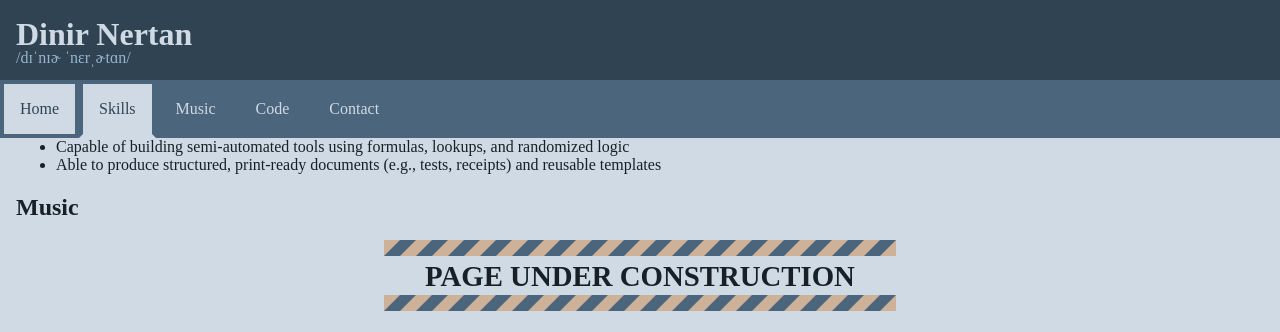
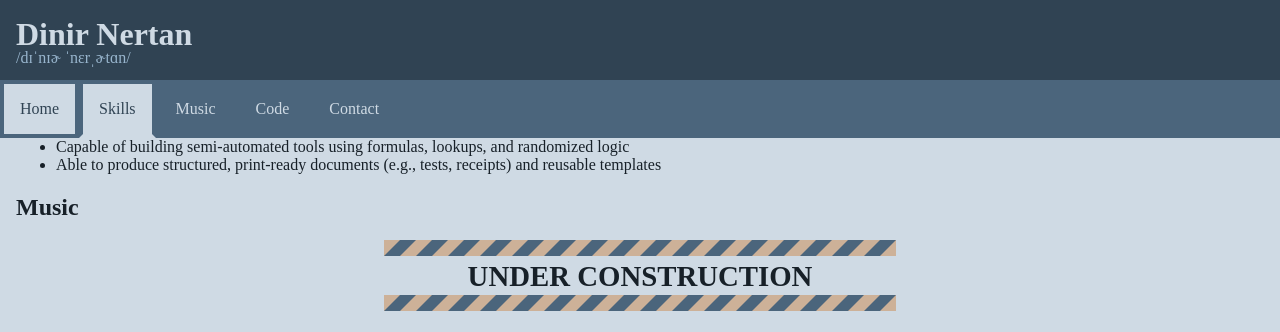
Before and after one commit to Dinir/dinir.github.io, a Jekyll site: the page built from index.md, in a window 1280 px wide and 900 px high, scrolled down 1817 px, cut to the strip 0-332 px from the top of the window. Built offline with Jekyll 4.4.1, drawn with Linux system fonts in a browser that asks for light colours.

Commit message:
change uc text

```diff
--- a/_includes/underconstruction.html
+++ b/_includes/underconstruction.html
@@ -6,7 +6,7 @@
     <div aria-hidden="true" class="uc-block2"></div>
     {% endfor %}
   </div>
-  <h1>PAGE UNDER CONSTRUCTION</h1>
+  <h1>UNDER CONSTRUCTION</h1>
   <div class="uc-line">
     {% for i in (1..16) %}
     <div aria-hidden="true" class="uc-block1"></div>
```
